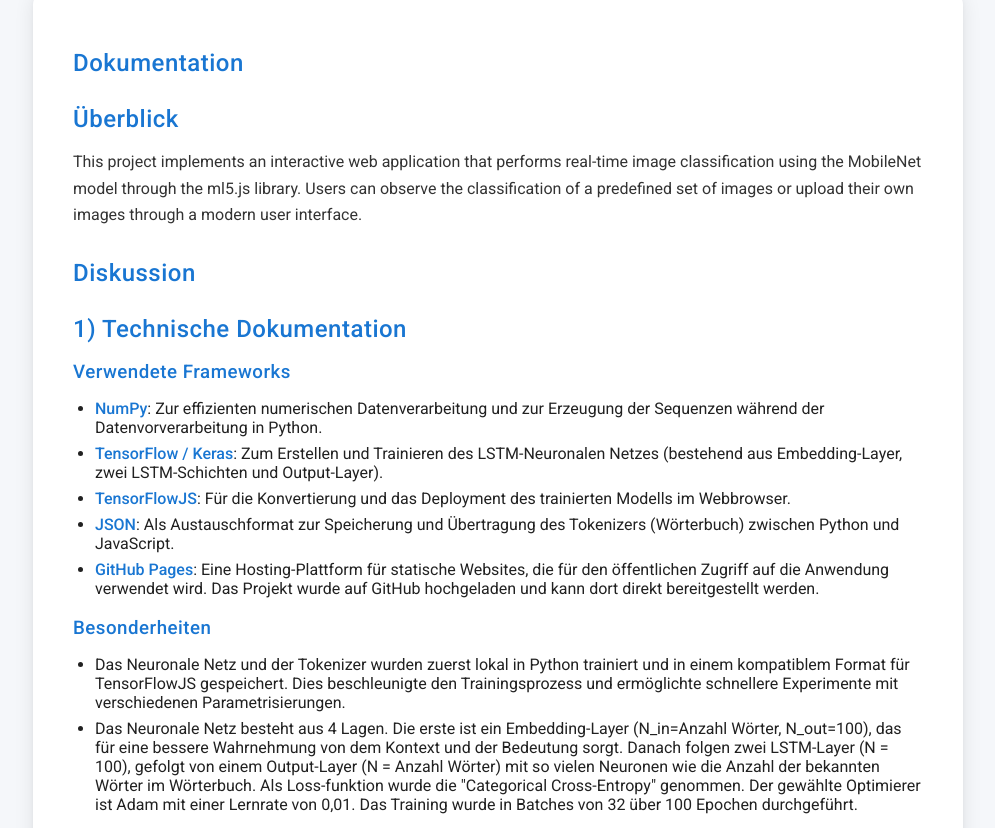
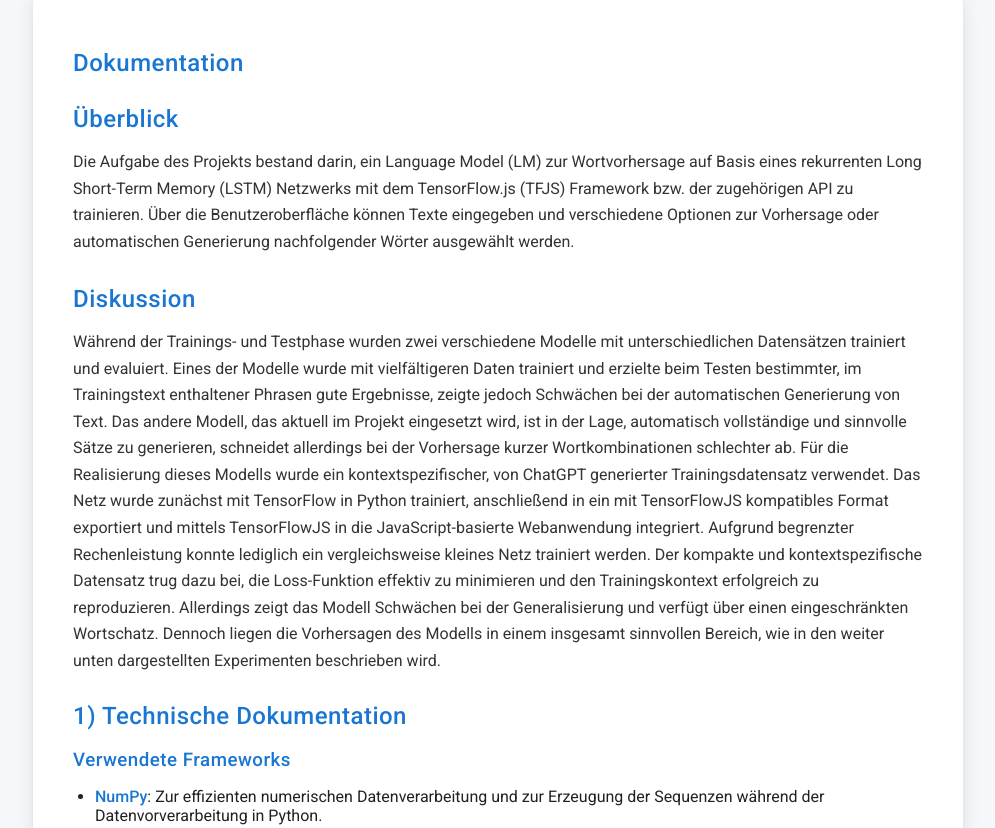
Before and after one commit to kokr1011/language-model-lstm-dl25, a plain HTML site: page index.html in a window 1280 px wide. Shown: the part 729-1557 px from the top of the page, without its empty margins (142-1137 px from the left). Drawn offline with Linux system fonts and the light colour scheme; a script that the page names is missing.

Commit message:
Update index.html

```diff
--- a/index.html
+++ b/index.html
@@ -281,18 +281,26 @@ section {
 
   <h2>Überblick</h2>
   <p>
-    This project implements an interactive web application that performs real-time
-    image classification using the MobileNet model through the ml5.js library. Users
-    can observe the classification of a predefined set of images or upload their own images through a modern user interface.
+    Die Aufgabe des Projekts bestand darin, ein Language Model (LM) zur Wortvorhersage auf Basis eines rekurrenten Long
+    Short-Term Memory (LSTM) Netzwerks mit dem TensorFlow.js (TFJS) Framework bzw. der zugehörigen API zu trainieren.
+    Über die Benutzeroberfläche können Texte eingegeben und verschiedene Optionen zur Vorhersage oder automatischen
+    Generierung nachfolgender Wörter ausgewählt werden.
   </p>
 
   <section id="project-documentation">
 
 <h2>Diskussion</h2>
-<ul>
+<p>
+Während der Trainings- und Testphase wurden zwei verschiedene Modelle mit unterschiedlichen Datensätzen trainiert und evaluiert.
+Eines der Modelle wurde mit vielfältigeren Daten trainiert und erzielte beim Testen bestimmter, im Trainingstext enthaltener Phrasen gute Ergebnisse, zeigte jedoch Schwächen bei der automatischen Generierung von Text.
+Das andere Modell, das aktuell im Projekt eingesetzt wird, ist in der Lage, automatisch vollständige und sinnvolle Sätze zu generieren, schneidet allerdings bei der Vorhersage kurzer Wortkombinationen schlechter ab.
+Für die Realisierung dieses Modells wurde ein kontextspezifischer, von ChatGPT generierter Trainingsdatensatz verwendet. Das Netz wurde zunächst mit TensorFlow in Python trainiert, anschließend in ein mit TensorFlowJS kompatibles Format exportiert und mittels TensorFlowJS in die JavaScript-basierte Webanwendung integriert.
+Aufgrund begrenzter Rechenleistung konnte lediglich ein vergleichsweise kleines Netz trainiert werden.
+Der kompakte und kontextspezifische Datensatz trug dazu bei, die Loss-Funktion effektiv zu minimieren und den Trainingskontext erfolgreich zu reproduzieren. Allerdings zeigt das Modell Schwächen bei der Generalisierung und verfügt über einen eingeschränkten Wortschatz.
+Dennoch liegen die Vorhersagen des Modells in einem insgesamt sinnvollen Bereich, wie in den weiter unten dargestellten Experimenten beschrieben wird.
 
 
-</ul>
+</p>
 
 <h2>1) Technische Dokumentation</h2>
 
@@ -373,7 +381,7 @@ section {
 
     <h3>Experiment 2</h3>
 <p>
-  <strong>Satz:</strong> <code>Guten Abend, ich wollte dir kurz schreiben</code>
+  <strong>Test-Satz:</strong> <code>Guten Abend, ich wollte dir kurz schreiben</code>
 </p>
 <p>
   <strong>Getestet mit Sequenzen von j = 1 bis 7 Wörtern:</strong>
```
